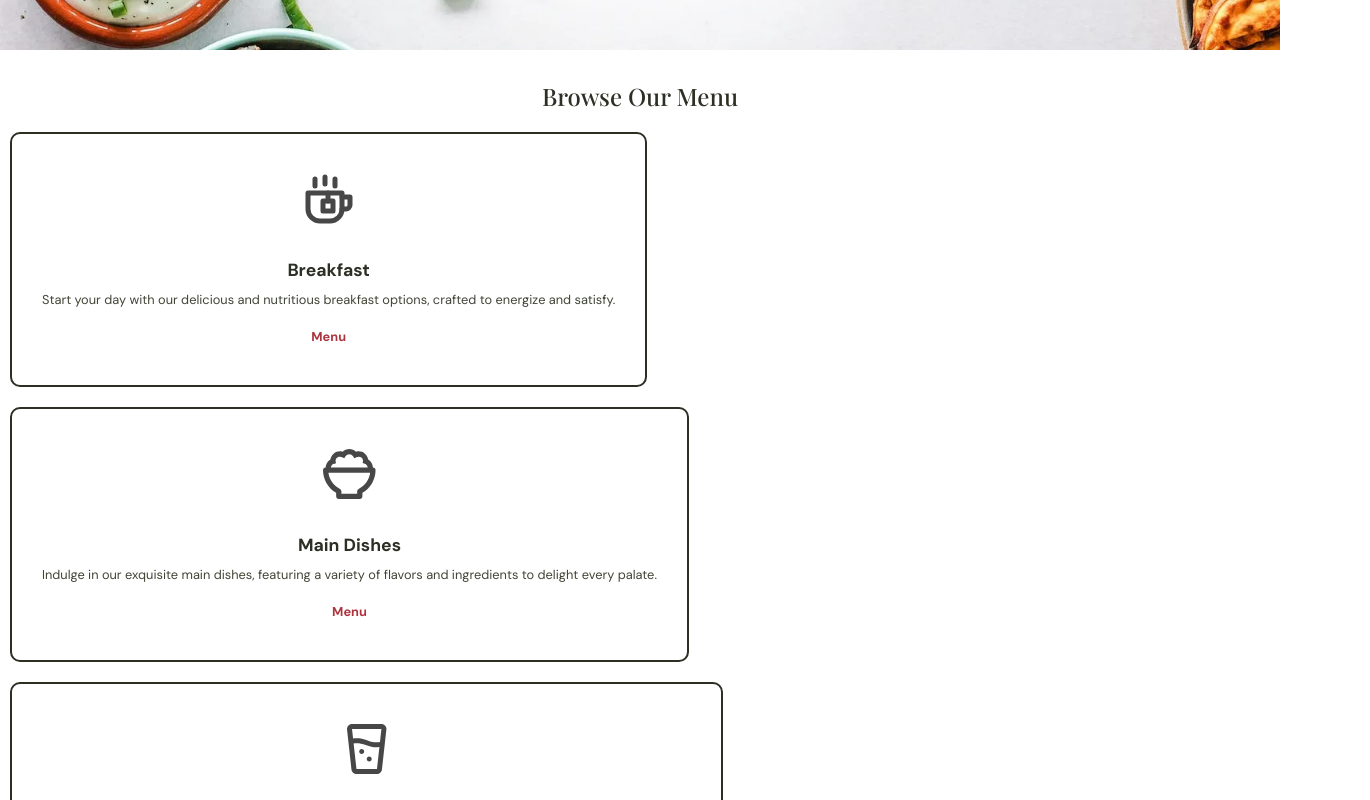
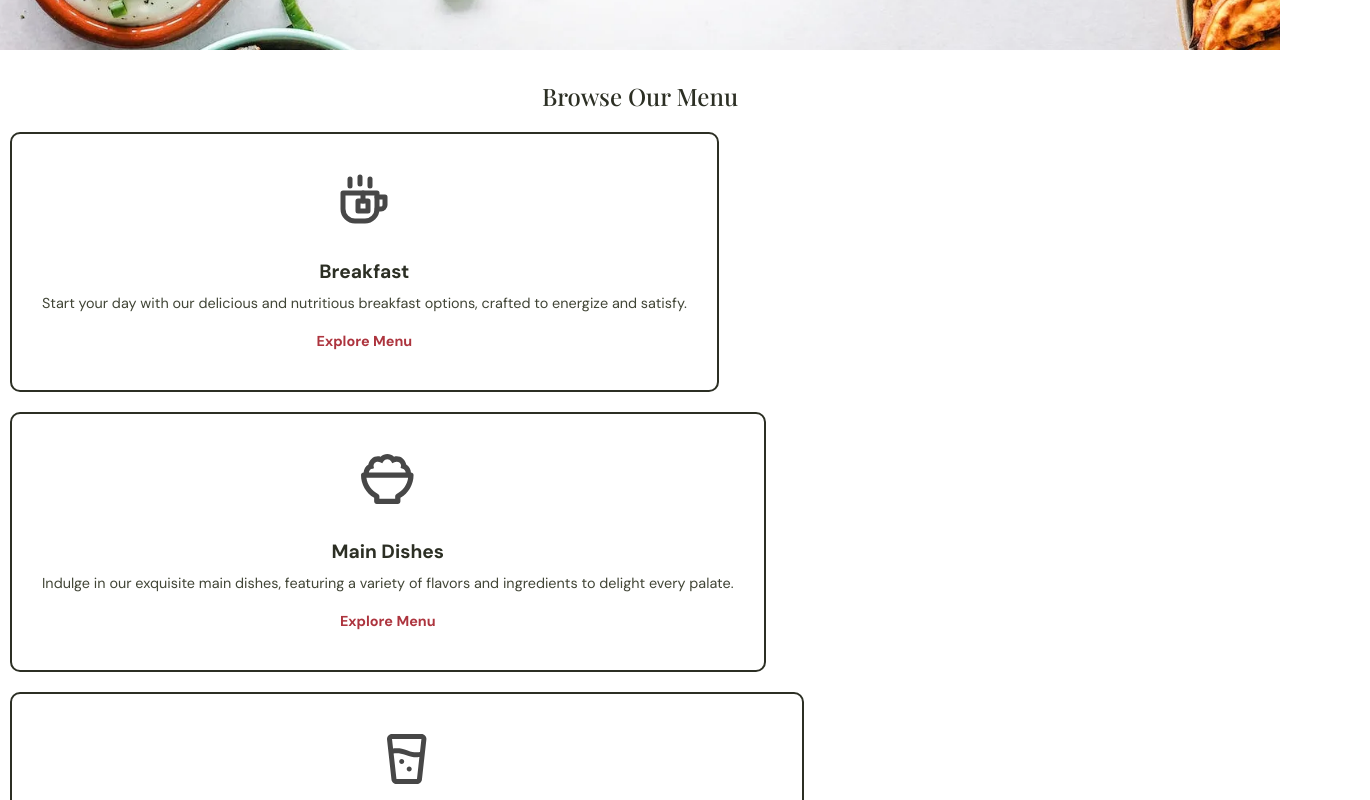
Before and after one commit to devalibello/tasty-food, a React (Create React App) app: page / in a window 1280 px wide. Shown: the part 680-1480 px from the top of the page, 1370 px wide, since content can reach past the window. Built offline with nearby package versions, Linux system fonts and the light colour scheme; a web font is replaced by a local one.

Commit message:
Restore font

```diff
--- a/src/components/Homepage/Menu.js
+++ b/src/components/Homepage/Menu.js
@@ -62,12 +62,14 @@ const Menu = () => {
         <div className="menu-title">Browse Our Menu</div>
             <div className="menu-card-template" ref={menuRef}>
             {  menuList.map((menu) => (
+                <div className="menu-card-container">
                     <ul className="menu-cards">
                         <li className="icon"><img src={menu.icon} alt="" className="menu-icon" /></li>
                         <li className="card-title">{menu.title}</li>
                         <li className="card-description">{menu.description}</li>
-                        <li className="card-cta">Menu</li>
+                        <li className="card-cta">Explore Menu</li>
                     </ul>
+                </div>
             ))  }
             </div>
     </section>
--- a/src/styles/Menu.css
+++ b/src/styles/Menu.css
@@ -110,20 +110,20 @@
 
 .menu-cards :nth-child(2) {
     font-weight: 700;
-    font-size: 1.1em;
+    font-size: 1.2em;
     padding-bottom: 10px;
     color: var(--dark-black);
 
 }
 
 .menu-cards :nth-child(3) {
-    font-size: 0.8em;
+    font-size: 0.9em;
     padding-bottom: 20px;
     color: var(--light-black);
 }
 
 .menu-cards :nth-child(4) {
-    font-size: 0.8em;
+    font-size: 0.9em;
     color: var(--red);
     font-weight: 700;
 }
```
